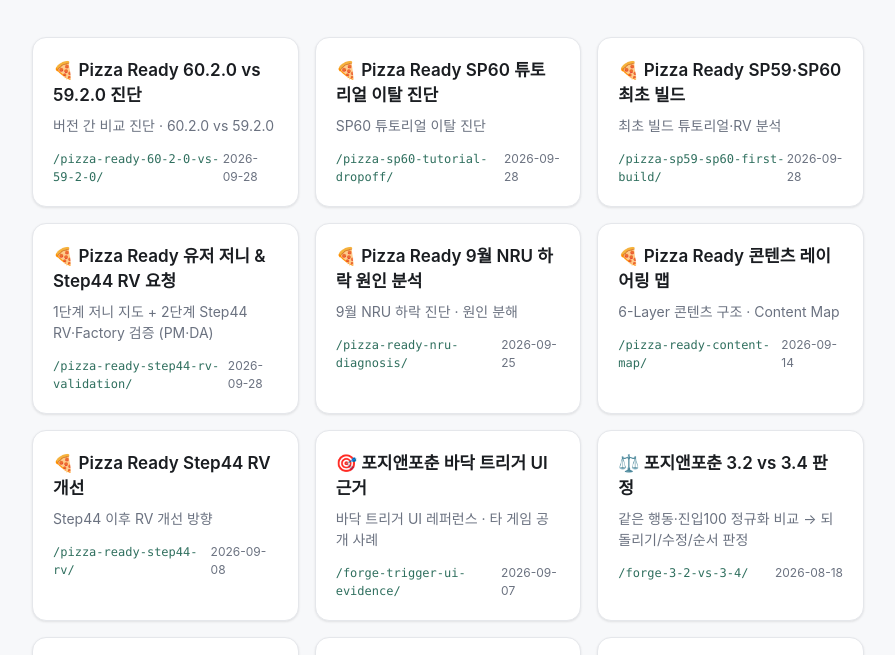
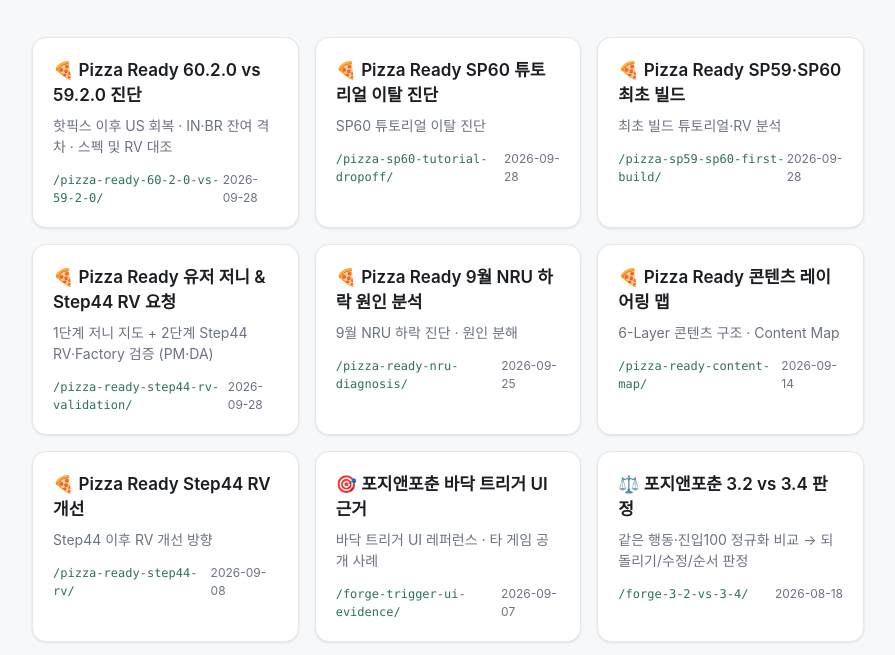
Before and after one commit to rua-cpu/rua-cpu.github.io, a plain HTML site: page index.html in a window 1280 px wide. Shown: the part 138-793 px from the top of the page, without its empty margins (192-1087 px from the left). Drawn offline with Linux system fonts and the light colour scheme.

Commit message:
Update Pizza Ready analysis card

```diff
--- a/index.html
+++ b/index.html
@@ -79,7 +79,7 @@
        slug = 폴더 이름 = URL 경로.  예) slug:"invoice" → /invoice/
        ───────────────────────────────────────────────────────────── */
     const pages = [
-      { slug: "pizza-ready-60-2-0-vs-59-2-0", title: "🍕 Pizza Ready 60.2.0 vs 59.2.0 진단", desc: "버전 간 비교 진단 · 60.2.0 vs 59.2.0", date: "2026-09-28" },
+      { slug: "pizza-ready-60-2-0-vs-59-2-0", title: "🍕 Pizza Ready 60.2.0 vs 59.2.0 진단", desc: "핫픽스 이후 US 회복 · IN·BR 잔여 격차 · 스펙 및 RV 대조", date: "2026-09-28" },
       { slug: "pizza-sp60-tutorial-dropoff", title: "🍕 Pizza Ready SP60 튜토리얼 이탈 진단", desc: "SP60 튜토리얼 이탈 진단", date: "2026-09-28" },
       { slug: "pizza-sp59-sp60-first-build", title: "🍕 Pizza Ready SP59·SP60 최초 빌드", desc: "최초 빌드 튜토리얼·RV 분석", date: "2026-09-28" },
       { slug: "pizza-ready-step44-rv-validation", title: "🍕 Pizza Ready 유저 저니 & Step44 RV 요청", desc: "1단계 저니 지도 + 2단계 Step44 RV·Factory 검증 (PM·DA)", date: "2026-09-28" },
```
